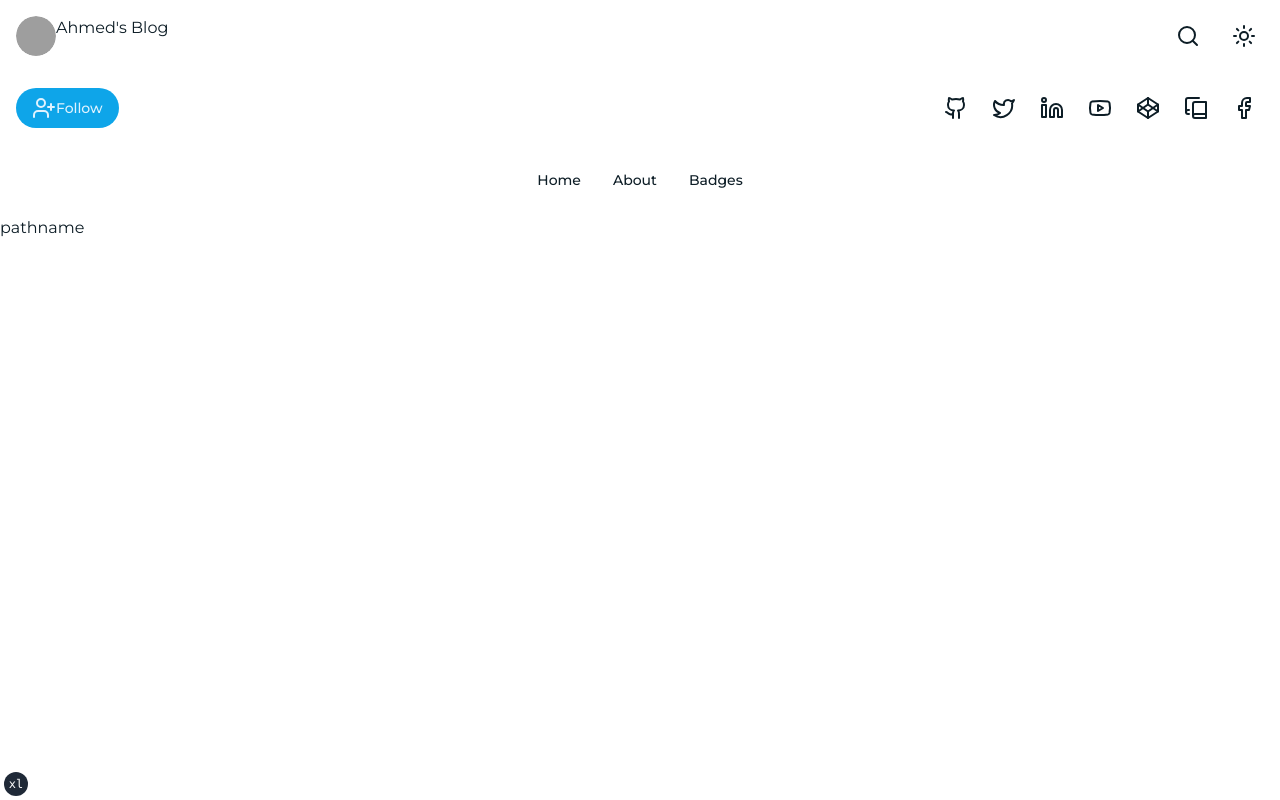
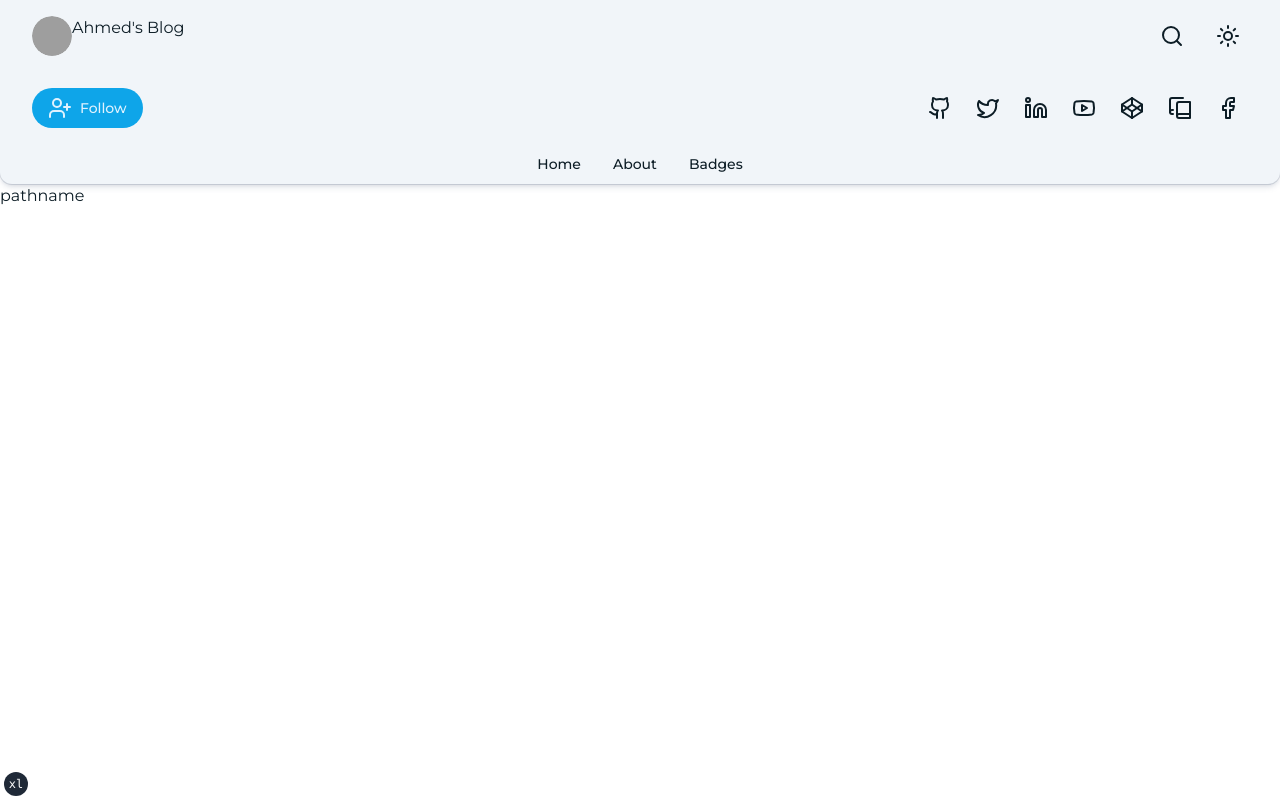
Before and after one commit to AhmedBaset/blog, a Next.js app: page / in a window 1280 px wide. Built offline with nearby package versions, Linux system fonts and the light colour scheme; grey boxes are pictures that could not be loaded.

Commit message:
header done

```diff
--- a/src/components/Header.tsx
+++ b/src/components/Header.tsx
@@ -10,23 +10,24 @@ import TabsBar from "./TabsBar"
 
 function Header() {
 	return (
-		<header>
+		<header className="container rounded-b-xl bg-slate-100 shadow-md shadow-slate-500/20 ring-1 ring-slate-500/20 dark:bg-slate-900">
 			{/* Nav */}
-			<div className="flex-center justify-between p-4">
+			<div className="flex-center justify-between gap-4 py-4">
 				<Logo className="hidden md:flex" /> {/* Desktop Only */}
 				<MobileNavMenu /> {/* Mobile Only */}
 				<NavOptions />
 			</div>
 			{/* Links */}
-			<div className="flex-center flex-col justify-between p-4 md:flex-row">
+			<div className="flex-center flex-col justify-between gap-4 py-4 md:flex-row">
 				<Logo className="flex md:hidden" /> {/* Mobile Only */}
 				{/* Socials Media */}
 				<SocialLinks className="md:order-2" />
-				<Button className="rounded-full">
-					<UserPlus /> <span>Follow</span>
+				<Button className="space-x-2 rounded-full">
+					<UserPlus />
+					<span>Follow</span>
 				</Button>
 			</div>
-			<div className="flex-center p-4">
+			<div className="flex-center px-4">
 				<TabsBar />
 			</div>
 		</header>
```
